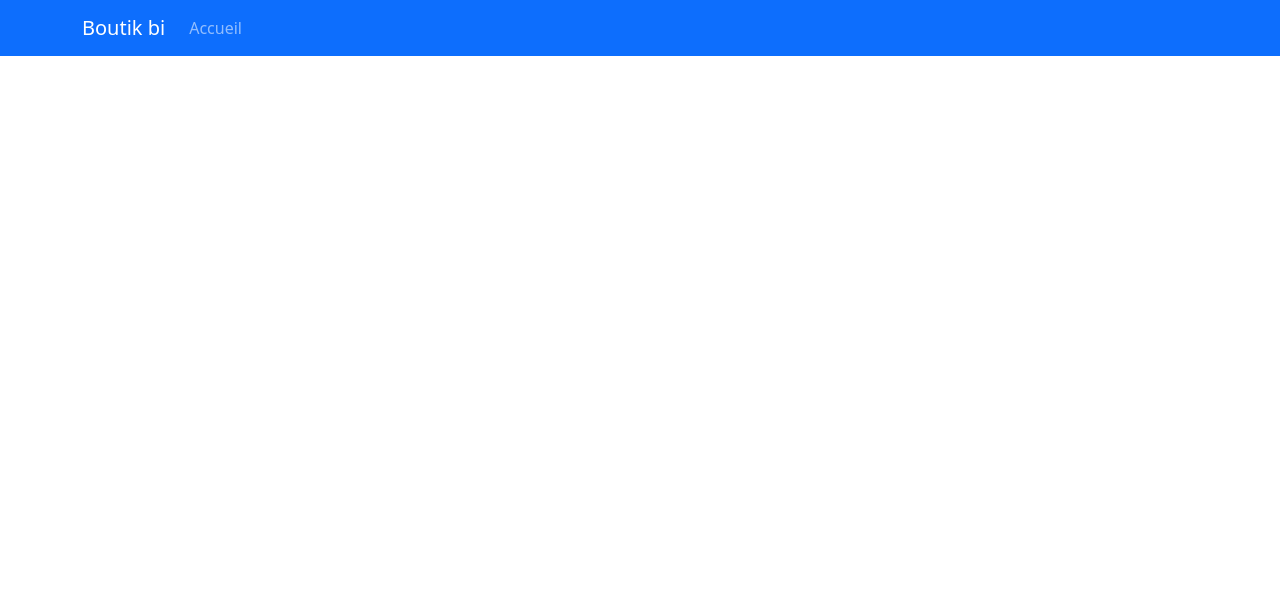
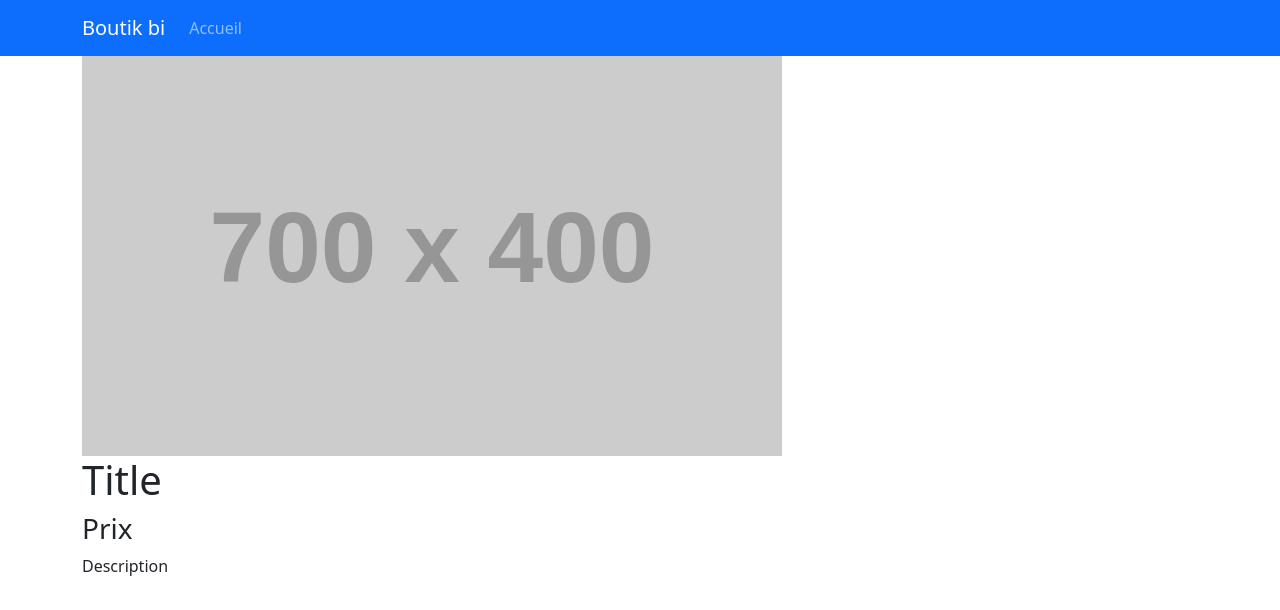
Before and after one commit to Cheikh-Tidiane1/ngCrud, an Angular app: page /details/1 in a window 1280 px wide. Before the commit this address led to /. Shown: the top 610 px of the page. Built offline with nearby package versions, Linux system fonts and the light colour scheme.

Commit message:
routeParams: liste

```diff
--- a/src/app/app.routes.ts
+++ b/src/app/app.routes.ts
@@ -1,10 +1,16 @@
 import { Routes } from '@angular/router';
 import { ListeComponent } from './liste/liste.component';
+import { DetailsComponent } from './details/details.component';
 
 export const routes: Routes = [
     {
-        path: "liste",
+        path: "",
         component: ListeComponent,
         title: "Liste d'article"
+    },
+    {
+        path: "details/:id",
+        component: DetailsComponent,
+        title: "Details Article"
     }
 ];
--- a/src/app/article/article.component.html
+++ b/src/app/article/article.component.html
@@ -12,6 +12,7 @@
     <p class="card-text">
       {{ description }}
     </p>
+    <a routerLink="/details/{{idArticle}}">Voir L'article</a> <hr>
     <button
       (click)="onLike()"
       [ngClass]="{
--- a/src/app/article/article.component.ts
+++ b/src/app/article/article.component.ts
@@ -1,11 +1,12 @@
 import { Component, OnInit, Input, Output, EventEmitter } from '@angular/core';
 import { FormsModule } from '@angular/forms';
 import { CommonModule } from '@angular/common';
+import { RouterLink } from '@angular/router';
 
 @Component({
   selector: 'app-article',
   standalone: true,
-  imports: [FormsModule,CommonModule],
+  imports: [FormsModule,CommonModule, RouterLink],
   templateUrl: './article.component.html',
   styleUrl: './article.component.css',
 })
@@ -19,6 +20,7 @@ export class ArticleComponent implements OnInit {
   @Input() altImg: string;
   @Input() description: string;
   @Input() dispo: boolean;
+  @Input() idArticle: number ;
   totalLike: number = 0;
   color: string;
   like: boolean = true;
--- /dev/null
+++ b/src/app/details/details.component.html
@@ -0,0 +1,6 @@
+<div id="infoDetails" class="container">
+    <img src="https://via.placeholder.com/700x400" alt="">
+    <h1>Title</h1>
+    <h3>Prix</h3>
+    <p>Description</p>
+</div>
--- a/src/app/liste/liste.component.html
+++ b/src/app/liste/liste.component.html
@@ -5,6 +5,7 @@
     <div id="home">
       @for(item of listeArticle ; track item.id){
       <app-article
+        [idArticle]="item.id"
         [titreArticle]="item.titreArticle"
         [prixArticle]="item.prixArticle"
         [description]="item.description"
```
Also changed, not shown: src/app/details/details.component.ts (added, +12 -0 lines), src/app/details/details.component.css (added), 1 other file (tests, documents, lock files or other folders).
